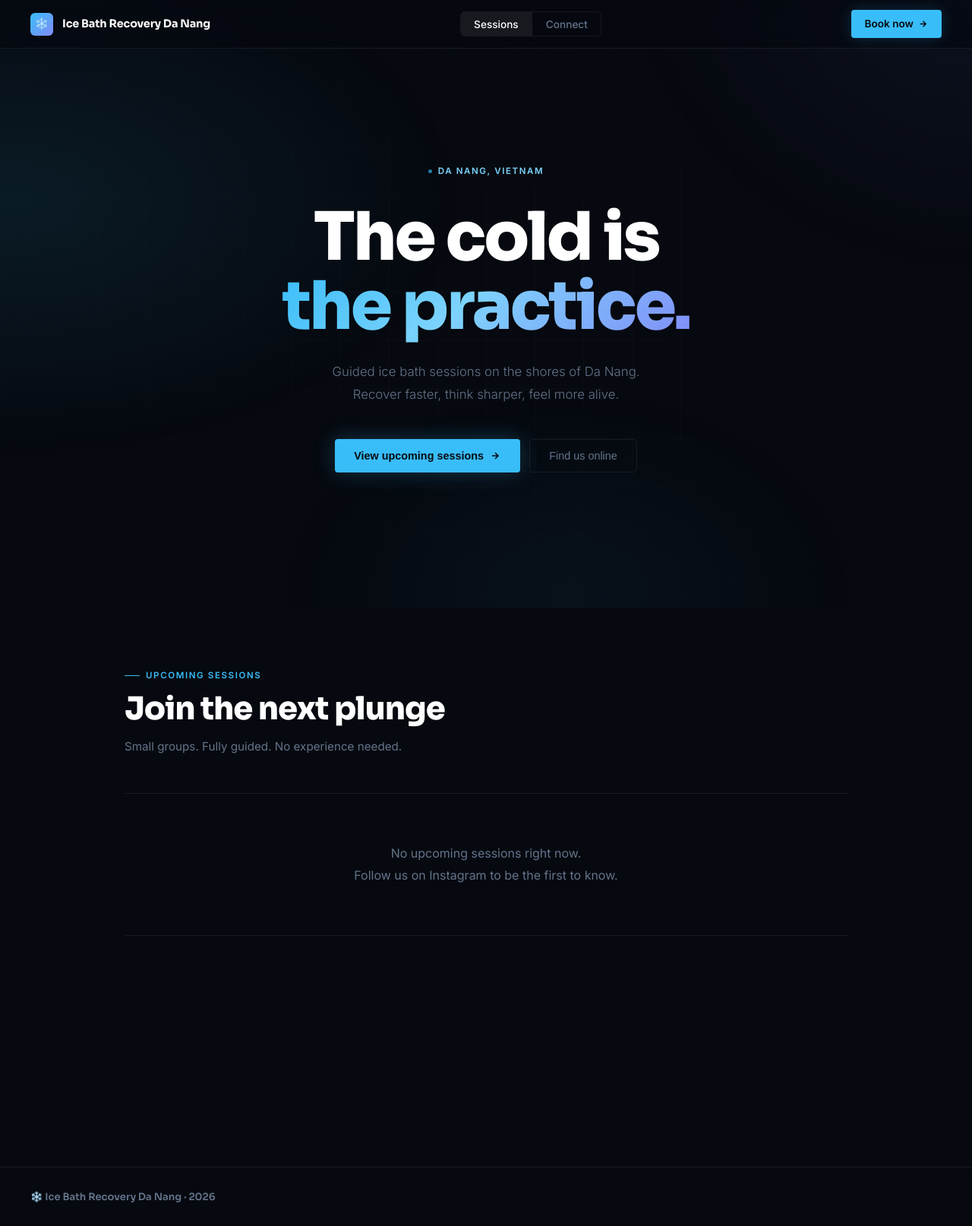
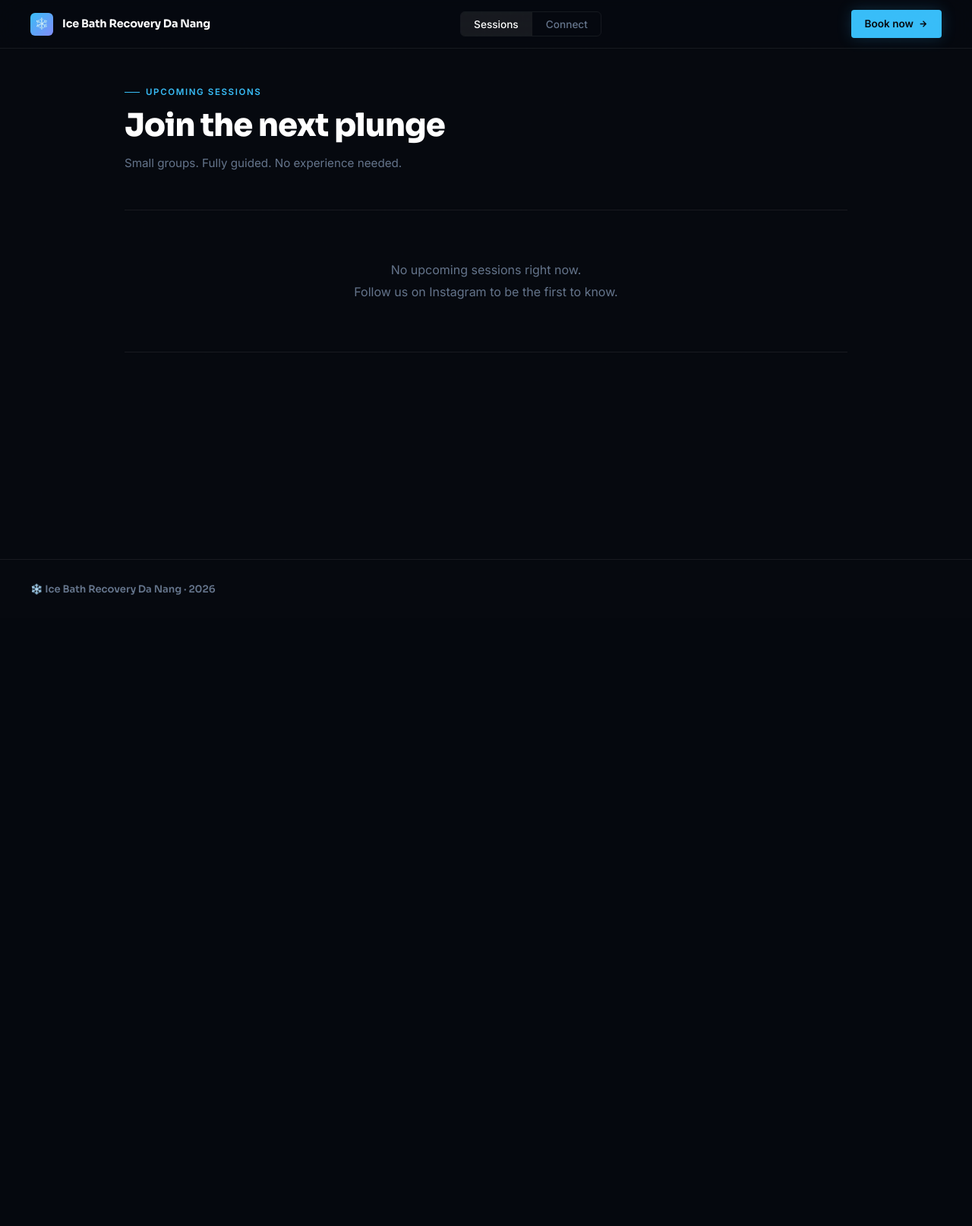
Before and after one commit to matiasosuna/coldplunge-tracker, a FastAPI app: page / in a window 1280 px wide. Shown: the whole page at 76% size. After the commit the page ends 783 px from the top, so only its background shows below. Run offline with FastAPI, Linux system fonts and the light colour scheme; data that the repository does not hold is empty.

Commit message:
Remove hero from landing, show tab content directly
Co-Authored-By: Claude Sonnet 4.6 <noreply@anthropic.com>

```diff
--- a/app/templates/landing.html
+++ b/app/templates/landing.html
@@ -25,29 +25,6 @@
     <svg width="13" height="13" fill="none" stroke="currentColor" stroke-width="2.5" viewBox="0 0 24 24"><path d="M5 12h14M12 5l7 7-7 7"/></svg>
   </a>
 </nav>
-
-<!-- HERO -->
-<section class="hero">
-  <div class="hero-grid"></div>
-  <div class="hero-content">
-    <div class="hero-eyebrow">
-      <div class="hero-eyebrow-dot"></div>
-      Da Nang, Vietnam
-    </div>
-    <h1>The cold is<br><span class="gradient-word">the practice.</span></h1>
-    <p class="hero-sub">
-      Guided ice bath sessions on the shores of Da Nang.
-      Recover faster, think sharper, feel more alive.
-    </p>
-    <div class="hero-actions">
-      <button class="btn-ice" onclick="showTab('sessions'); document.getElementById('sessions-list').scrollIntoView({behavior:'smooth'})">
-        View upcoming sessions
-        <svg width="14" height="14" fill="none" stroke="currentColor" stroke-width="2.5" viewBox="0 0 24 24"><path d="M5 12h14M12 5l7 7-7 7"/></svg>
-      </button>
-      <button class="btn-outline" onclick="showTab('connect')">Find us online</button>
-    </div>
-  </div>
-</section>
 
 <!-- TAB CONTENT -->
 <div class="tab-body">
--- a/static/landing.css
+++ b/static/landing.css
@@ -86,101 +86,10 @@ a { color: inherit; text-decoration: none; }
 
 .nav-cta:hover { opacity: 0.88; color: var(--bg); }
 
-/* ── HERO ── */
-.hero {
-  min-height: 100vh; display: flex; align-items: center; justify-content: center;
-  text-align: center; padding: 7rem 1.5rem 5rem;
-  position: relative; overflow: hidden;
-}
-
-.hero::before {
-  content: '';
-  position: absolute; top: -40%; left: -20%; width: 140%; height: 160%;
-  background:
-    radial-gradient(ellipse 50% 40% at 15% 45%, rgba(56,189,248,0.1) 0%, transparent 65%),
-    radial-gradient(ellipse 40% 50% at 85% 20%, rgba(129,140,248,0.08) 0%, transparent 65%),
-    radial-gradient(ellipse 35% 35% at 55% 85%, rgba(56,189,248,0.05) 0%, transparent 60%);
-  animation: aurora 14s ease-in-out infinite alternate;
-  pointer-events: none;
-}
-
-@keyframes aurora {
-  from { transform: translate(0,0) scale(1); }
-  to   { transform: translate(2%,1.5%) scale(1.03); }
-}
-
-.hero-grid {
-  position: absolute; inset: 0; pointer-events: none;
-  background-image:
-    linear-gradient(rgba(255,255,255,0.02) 1px, transparent 1px),
-    linear-gradient(90deg, rgba(255,255,255,0.02) 1px, transparent 1px);
-  background-size: 64px 64px;
-  mask-image: radial-gradient(ellipse 70% 70% at 50% 50%, black 20%, transparent 100%);
-  -webkit-mask-image: radial-gradient(ellipse 70% 70% at 50% 50%, black 20%, transparent 100%);
-}
-
-.hero-content { position: relative; z-index: 2; max-width: 720px; }
-
-.hero-eyebrow {
-  display: inline-flex; align-items: center; gap: 0.5rem;
-  color: var(--ice-2); font-size: 0.72rem; font-weight: 600;
-  letter-spacing: 0.14em; text-transform: uppercase; margin-bottom: 2rem;
-}
-
-.hero-eyebrow-dot {
-  width: 5px; height: 5px; border-radius: 50%;
-  background: var(--ice); animation: blink 2.5s infinite;
-}
-
-@keyframes blink {
-  0%,100% { opacity: 1; } 50% { opacity: 0.3; }
-}
-
-.hero h1 {
-  font-family: 'Sora', sans-serif;
-  font-size: clamp(3rem, 7.5vw, 5.5rem);
-  font-weight: 800; line-height: 1.04;
-  letter-spacing: -0.035em; color: #fff; margin-bottom: 1.5rem;
-}
-
-.gradient-word {
-  background: linear-gradient(135deg, var(--ice) 0%, var(--ice-2) 45%, var(--purple) 100%);
-  -webkit-background-clip: text; -webkit-text-fill-color: transparent; background-clip: text;
-}
-
-.hero-sub {
-  font-size: 1.05rem; font-weight: 300; color: var(--muted);
-  max-width: 460px; margin: 0 auto 2.75rem; line-height: 1.8;
-}
-
-.hero-actions { display: flex; gap: 0.75rem; justify-content: center; flex-wrap: wrap; }
-
-.btn-ice {
-  display: inline-flex; align-items: center; gap: 0.5rem;
-  background: var(--ice); color: var(--bg);
-  font-weight: 700; font-size: 0.9rem;
-  padding: 0.8rem 1.6rem; border-radius: 4px;
-  box-shadow: 0 0 28px rgba(56,189,248,0.25);
-  transition: opacity 0.15s, transform 0.15s; border: none; cursor: pointer;
-}
-
-.btn-ice:hover { opacity: 0.88; transform: translateY(-1px); color: var(--bg); }
-
-.btn-outline {
-  display: inline-flex; align-items: center; gap: 0.5rem;
-  background: transparent; color: var(--muted);
-  font-weight: 500; font-size: 0.9rem;
-  padding: 0.8rem 1.6rem; border-radius: 4px;
-  border: 1px solid var(--border);
-  transition: border-color 0.2s, color 0.2s; cursor: pointer;
-}
-
-.btn-outline:hover { border-color: rgba(255,255,255,0.2); color: #fff; }
-
 /* ── TABS CONTENT ── */
 .tab-body {
   max-width: 1000px; margin: 0 auto;
-  padding: 5rem 1.5rem 6rem;
+  padding: 7rem 1.5rem 6rem;
   min-height: calc(100vh - 64px);
 }
 
@@ -332,9 +241,5 @@ a { color: inherit; text-decoration: none; }
   .nav-cta { display: none; }
   .session-row { grid-template-columns: 1fr; gap: 1rem; }
   .session-row-right { flex-direction: row; justify-content: space-between; }
-  .tab-body { padding: 3rem 1rem 5rem; }
+  .tab-body { padding: 5rem 1rem 4rem; }
 }
-
-@media (prefers-reduced-motion: reduce) {
-  .hero::before, .hero-eyebrow-dot { animation: none; }
-}
```
